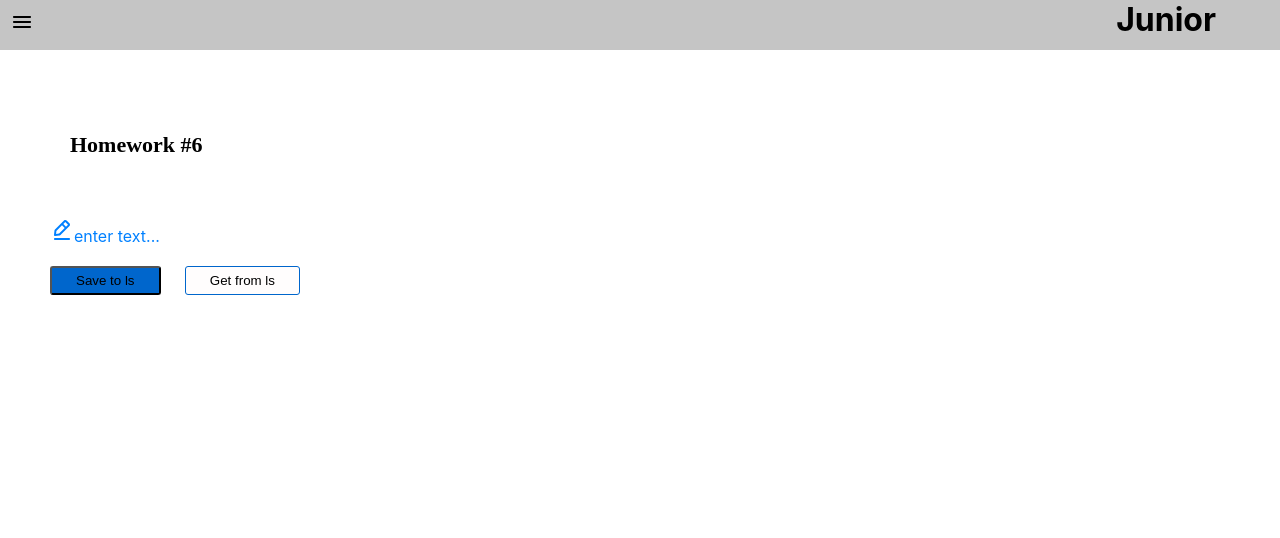
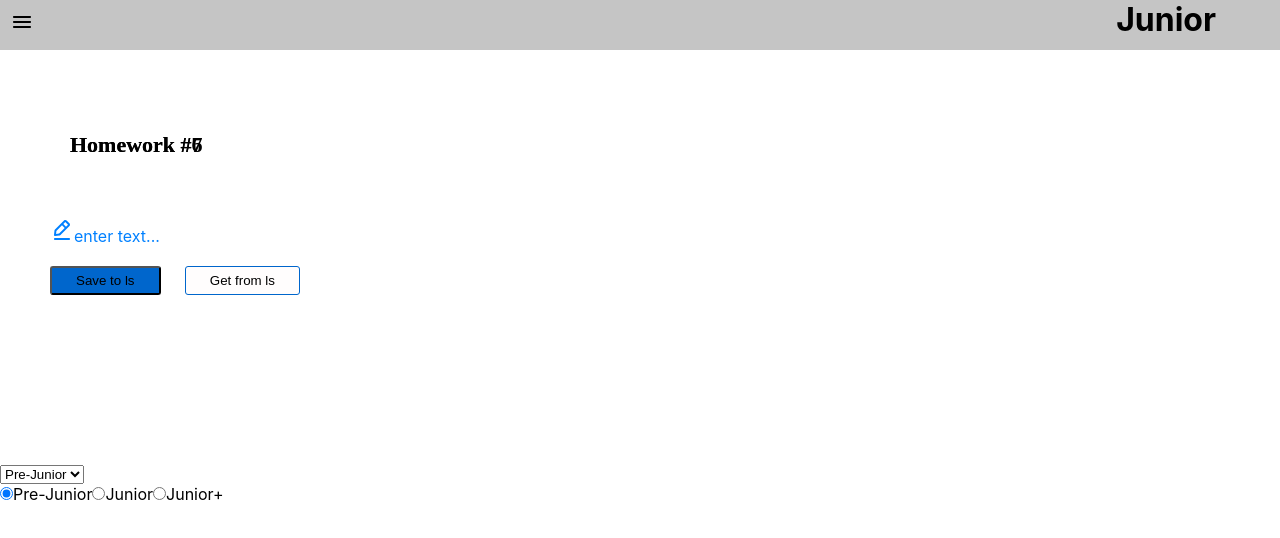
Before and after one commit to AlexAbrello/hws2-master, a React (Create React App) app: page /#/junior in a window 1280 px wide. Shown: the top 538 px of the page. Built offline with nearby package versions, Linux system fonts and the light colour scheme.

Commit message:
homework #7

```diff
--- a/src/s2-homeworks/hw05/pages/Junior.tsx
+++ b/src/s2-homeworks/hw05/pages/Junior.tsx
@@ -1,6 +1,7 @@
 import React from 'react'
 import HW6 from '../../hw06/HW6'
-// import HW6 from '../../hw06/HW6'
+import HW7 from "../../hw07/HW7";
+// import HW6 from '../../hw06/HW6'`
 // import HW7 from '../../hw07/HW7'
 // import HW8 from '../../hw08/HW8'
 // import HW9 from '../../hw09/HW9'
@@ -9,7 +10,7 @@ function Junior() {
     return (
         <div id={'hw5-page-junior'}>
             <HW6 />
-            {/*<HW7 />*/}
+            <HW7 />
             {/*<HW8 />*/}
             {/*<HW9 />*/}
         </div>
--- a/src/s2-homeworks/hw07/HW7.tsx
+++ b/src/s2-homeworks/hw07/HW7.tsx
@@ -3,6 +3,7 @@ import SuperSelect from './common/c5-SuperSelect/SuperSelect'
 import SuperRadio from './common/c6-SuperRadio/SuperRadio'
 import s2 from '../../s1-main/App.module.css'
 import s from './HW7.module.css'
+import {log} from "util";
 
 /*
 * 1 - в файле SuperSelect.tsx дописать логику функции onChangeCallback
@@ -12,12 +13,13 @@ import s from './HW7.module.css'
 * */
 
 const arr = [
-    { id: 1, value: 'x' },
-    { id: 2, value: 'y' },
-    { id: 3, value: 'z' },
+    { id: 1, value: 'Pre-Junior' },
+    { id: 2, value: 'Junior' },
+    { id: 3, value: 'Junior+' },
 ] // value может быть изменено
 
 const HW7 = () => {
+
     const [value, onChangeOption] = useState(1) // селект и радио должны работать синхронно
 
     return (
--- a/src/s2-homeworks/hw07/common/c5-SuperSelect/SuperSelect.tsx
+++ b/src/s2-homeworks/hw07/common/c5-SuperSelect/SuperSelect.tsx
@@ -36,6 +36,7 @@ const SuperSelect: React.FC<SuperSelectPropsType> = ({
         : [] // map options with key
 
     const onChangeCallback = (e: ChangeEvent<HTMLSelectElement>) => {
+        onChangeOption?.(e.currentTarget.value)
         // делают студенты
     }
 
--- a/src/s2-homeworks/hw07/common/c6-SuperRadio/SuperRadio.tsx
+++ b/src/s2-homeworks/hw07/common/c6-SuperRadio/SuperRadio.tsx
@@ -5,6 +5,7 @@ import React, {
     HTMLAttributes,
 } from 'react'
 import s from './SuperRadio.module.css'
+import {log} from "util";
 
 type DefaultRadioPropsType = DetailedHTMLProps<
     InputHTMLAttributes<HTMLInputElement>,
@@ -35,6 +36,7 @@ const SuperRadio: React.FC<SuperRadioPropsType> = ({
     ...restProps
 }) => {
     const onChangeCallback = (e: ChangeEvent<HTMLInputElement>) => {
+        onChangeOption?.(e.currentTarget.value)
         // делают студенты
     }
 
@@ -48,6 +50,9 @@ const SuperRadio: React.FC<SuperRadioPropsType> = ({
                       id={id + '-input-' + o.id}
                       className={finalRadioClassName}
                       type={'radio'}
+                      name={name}
+                      value={o.id}
+                      checked={value ? o.id === +value : false}
                       // name, checked, value делают студенты
 
                       onChange={onChangeCallback}
```
